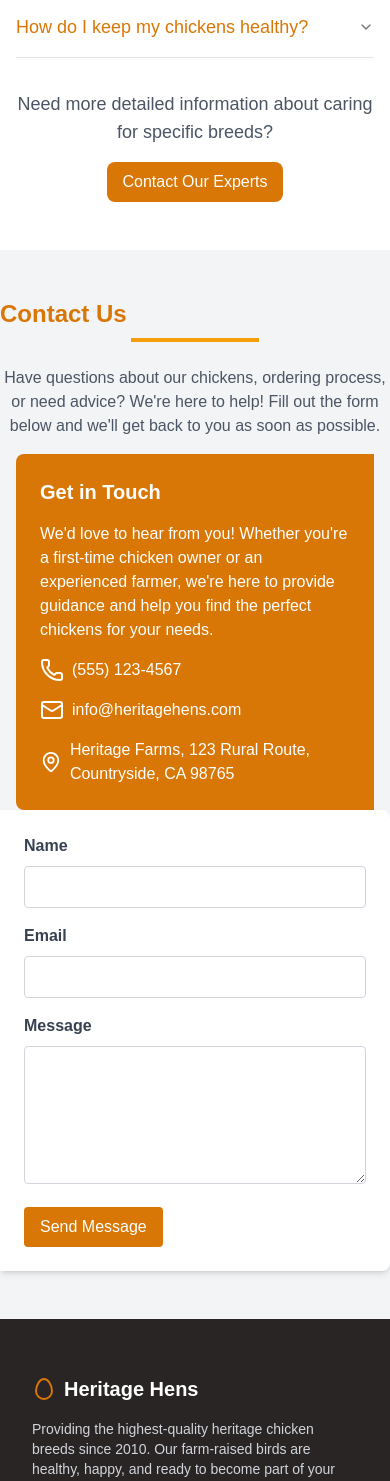
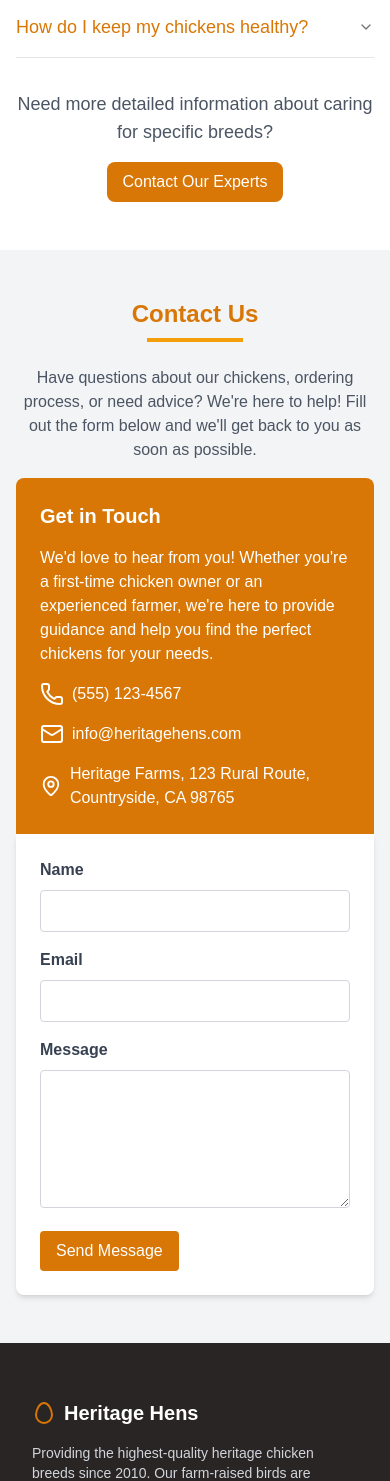
Before and after one commit to nahid500/Heritage-Hens, a Next.js app: page / in a window 390 px wide. Shown: the part 4775-6256 px from the top of the page. Built offline with nearby package versions, Linux system fonts and the light colour scheme.

Commit message:
added contact us

```diff
--- a/app/(withCommon)/components/Contact.jsx
+++ b/app/(withCommon)/components/Contact.jsx
@@ -9,13 +9,13 @@ export default function Contact() {
     return (
         <div id="contact" className="bg-gray-100 py-12">
 
-            <h3 className=" text-2xl md:text-4xl font-bold md:text-center">Contact Us</h3>
-            <div className="w-32 h-1 bg-amber-500 my-2 mx-auto"></div>
-            <p className="max-w-3xl text-gray-600 text-center mx-auto py-4 md:pb-8">Have questions about our chickens, ordering process, or need advice? We're here to help! Fill out the form below and we'll get back to you as soon as possible.</p>
+            <h3 className=" text-2xl md:text-4xl font-bold text-center">Contact Us</h3>
+            <div className="w-24 h-1 bg-amber-500 my-2 mx-auto"></div>
+            <p className="max-w-3xl mx-4 text-gray-600 text-center md:mx-auto py-4 md:pb-8">Have questions about our chickens, ordering process, or need advice? We're here to help! Fill out the form below and we'll get back to you as soon as possible.</p>
 
 
             <div className="grid grid-cols-1 md:grid-cols-2 md:max-w-3xl md:mx-auto">
-                <div className="text-white bg-[#d97706] py-6 px-6 mx-4 md:mx-0 rounded-l-lg">
+                <div className="text-white bg-[#d97706] py-6 px-6 mx-4 md:mx-0 rounded-t-lg md:rounded-none md:rounded-l-lg">
                     <h3 className="text-white text-xl font-bold">Get in Touch</h3>
                     <p className="pt-4">We'd love to hear from you! Whether you're a first-time chicken owner or an experienced farmer, we're here to provide guidance and help you find the perfect chickens for your needs.</p>
 
@@ -36,8 +36,8 @@ export default function Contact() {
 
                 </div>
 
-                <div className="">
-                    <form className="bg-white p-6 rounded-r-lg shadow-md">
+                <div className=" mx-4 md:mx-0">
+                    <form className="bg-white p-6 rounded-b-lg md:rounded-r-lg md:rounded-none shadow-md">
                         <div className="mb-4">
                             <label className="block text-gray-700 font-bold mb-2" htmlFor="name">Name</label>
                             <input className="w-full px-3 py-2 border border-gray-300 rounded" type="text" id="name" name="name" required />
```
